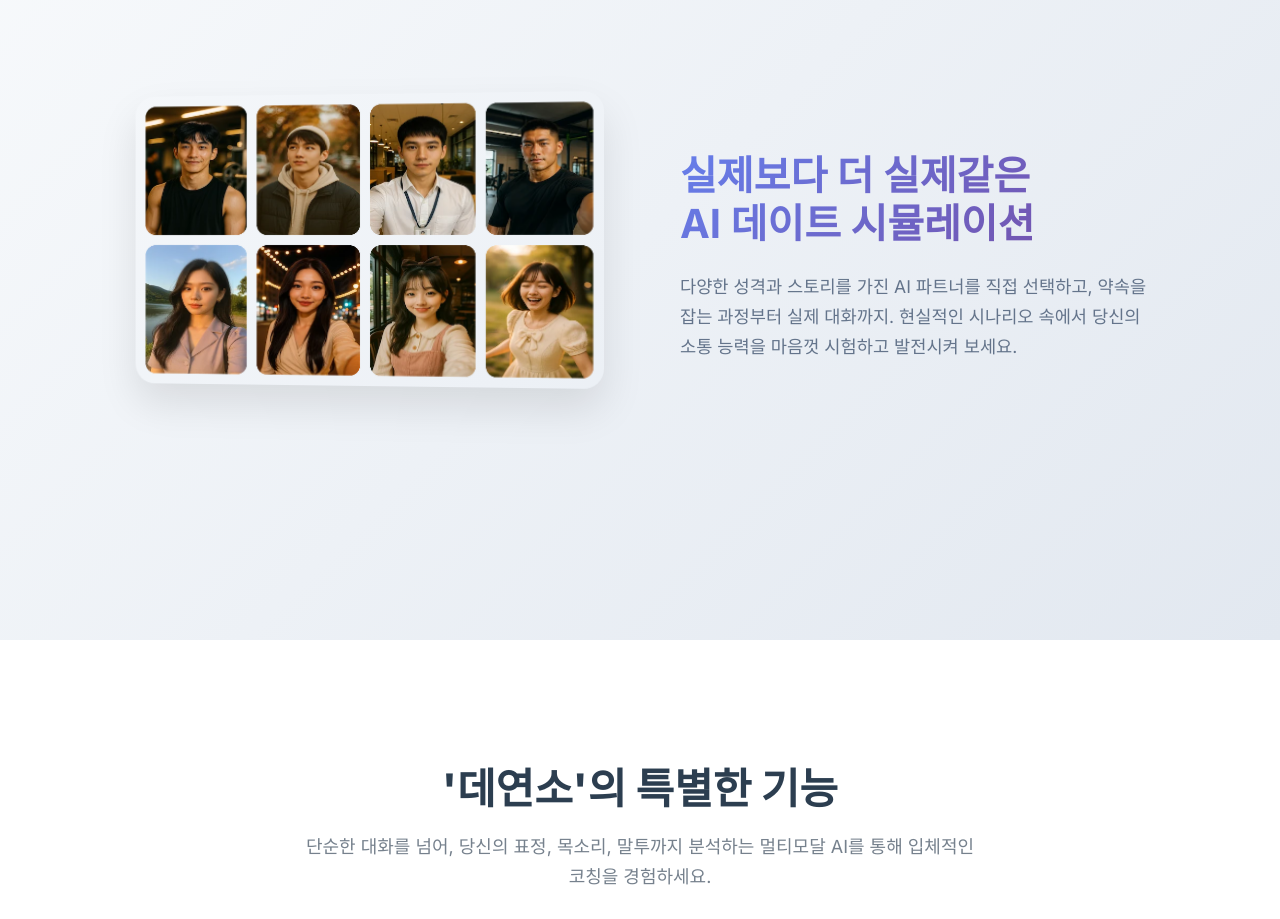
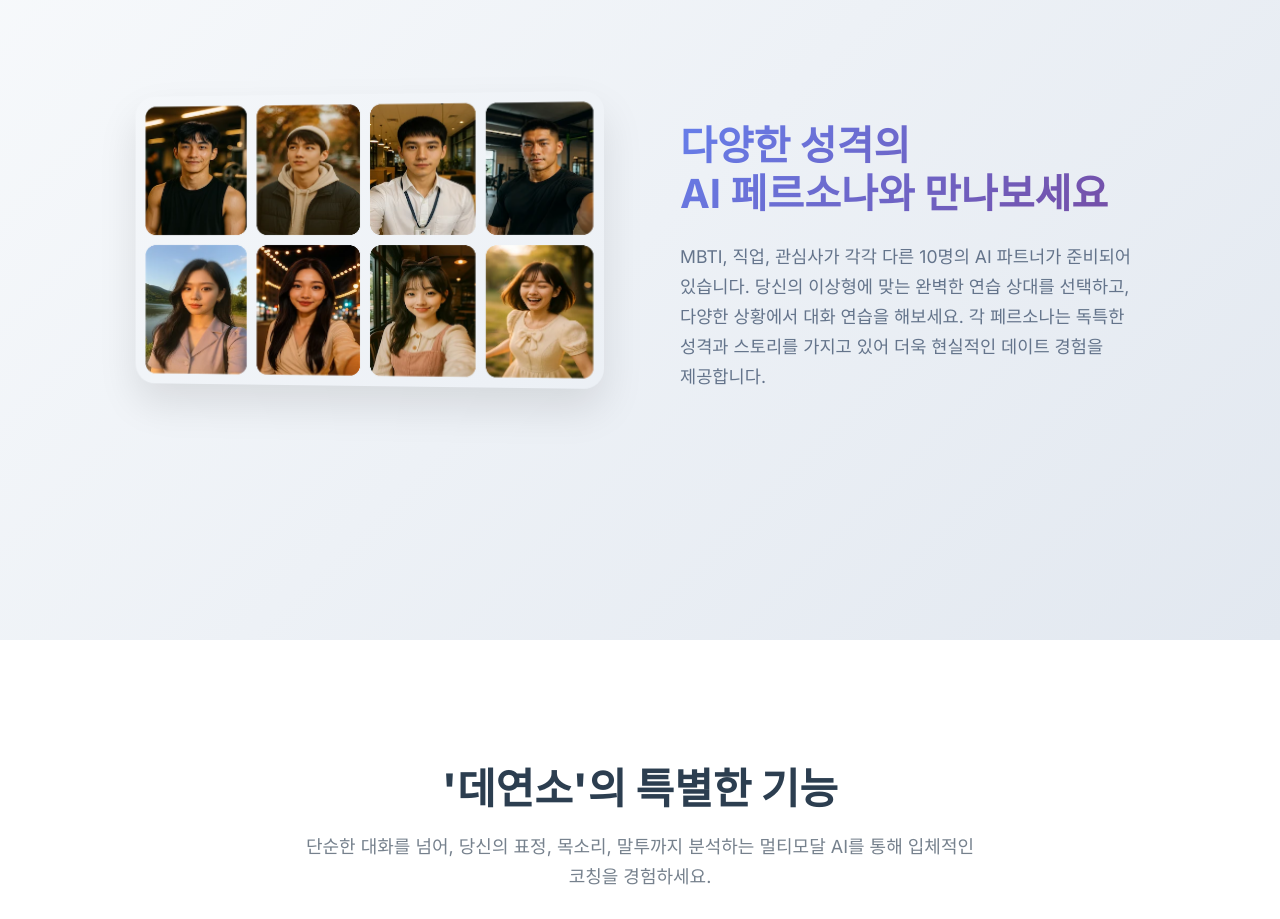
Before and after one commit to gigas5234/dys-frontend, a Next.js app: page / in a window 1280 px wide. Shown: the part 2560-3479 px from the top of the page. Built offline with nearby package versions, Linux system fonts and the light colour scheme.

Commit message:
3번 섹션 내용 수정: 다양한 AI 페르소나 소개로 변경

```diff
--- a/app/page.jsx
+++ b/app/page.jsx
@@ -601,8 +601,8 @@
                         <img src="/img/dys_main_card.webp" alt="다양한 AI 페르소나" />
                     </div>
                     <div className="personas-content reveal" style={{transitionDelay: '0.2s'}}>
-                        <h2>실제보다 더 실제같은<br/>AI 데이트 시뮬레이션</h2>
-                        <p>다양한 성격과 스토리를 가진 AI 파트너를 직접 선택하고, 약속을 잡는 과정부터 실제 대화까지. 현실적인 시나리오 속에서 당신의 소통 능력을 마음껏 시험하고 발전시켜 보세요.</p>
+                        <h2>다양한 성격의<br/>AI 페르소나와 만나보세요</h2>
+                        <p>MBTI, 직업, 관심사가 각각 다른 10명의 AI 파트너가 준비되어 있습니다. 당신의 이상형에 맞는 완벽한 연습 상대를 선택하고, 다양한 상황에서 대화 연습을 해보세요. 각 페르소나는 독특한 성격과 스토리를 가지고 있어 더욱 현실적인 데이트 경험을 제공합니다.</p>
                     </div>
                 </div>
             </div>
```
